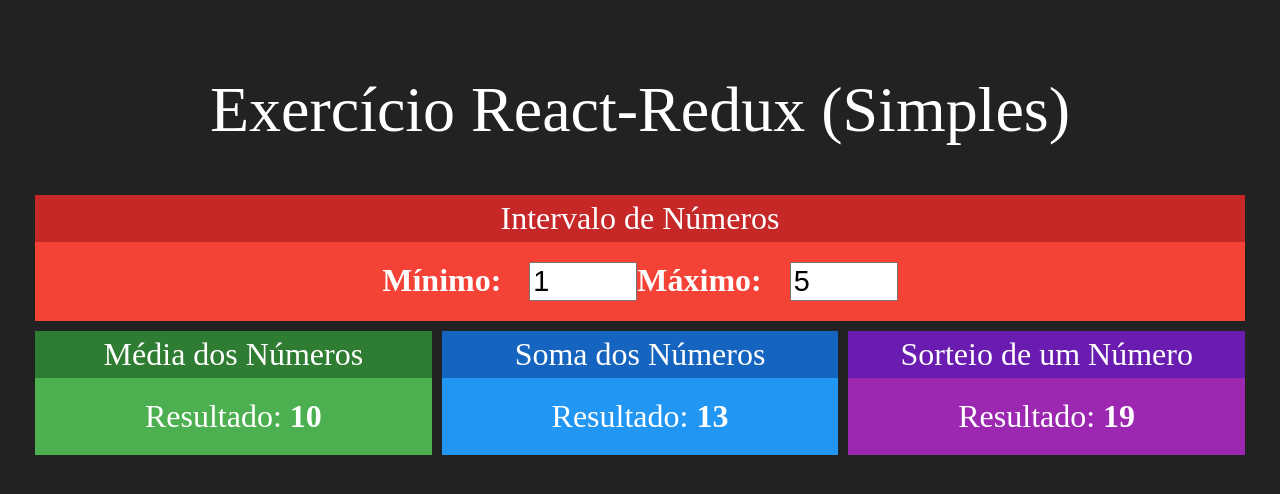
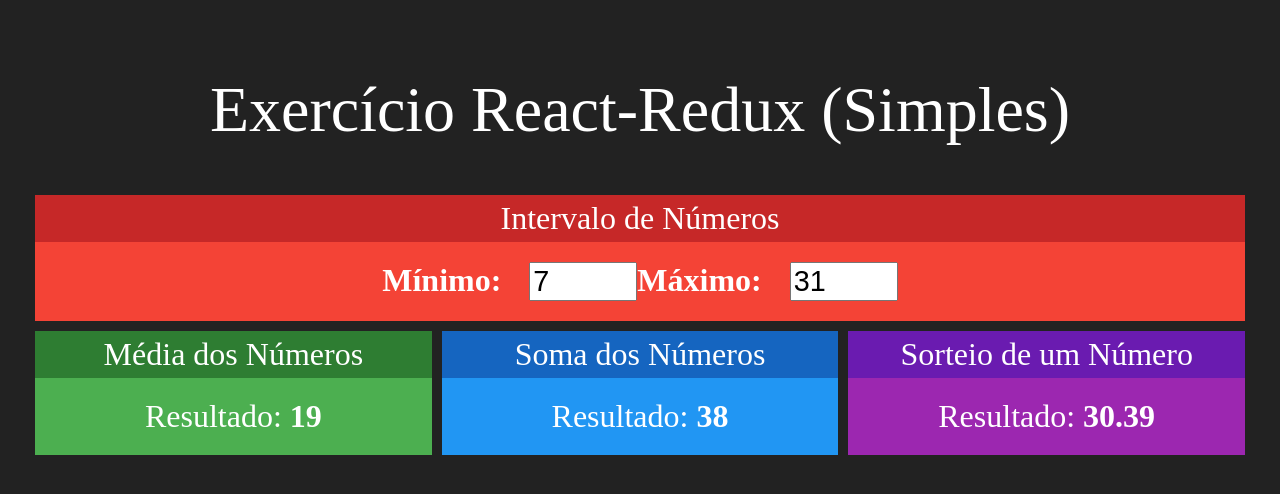
Before and after one commit to Rafael-doctom/redux-simples, a React (Create React App) app: page / in a window 1280 px wide. Shown: the top 494 px of the page. Built offline with nearby package versions, Linux system fonts and the light colour scheme.

Commit message:
124/399 conectando componentes com redux
imports e funções.

```diff
--- a/src/App.js
+++ b/src/App.js
@@ -9,7 +9,6 @@ import "./App.css"
 
 function App() {
 
-
   return (
     <div className="App">
       <h1>Exercício React-Redux (Simples)</h1>
@@ -18,7 +17,7 @@ function App() {
       </div>
       <div className="linha">
         <Media />
-        <Soma  />
+        <Soma />
         <Sorteio />
       </div>
     </div>
--- a/src/components/Intervalo.jsx
+++ b/src/components/Intervalo.jsx
@@ -1,23 +1,34 @@
 /* eslint-disable import/no-anonymous-default-export */
+import React from "react"
+import { connect } from "react-redux"
+import Card from "./Card"
 import "./Intervalo.css"
-import React from "react"
-import Card from "./Card"
 
-export default props => {
+const Intervalo = props => {
 
+    const { min, max } = props
 
     return(
         <Card title="Intervalo de Números" red>
             <div className="Intervalo">
                 <span>
                     <strong>Mínimo: </strong>
-                    <input type="number" value= {1} readOnly/>
+                    <input type="number" value= {min} readOnly/>
                 </span>
                 <span>
                     <strong>Máximo: </strong>
-                    <input type="number" value={5} readOnly/>
+                    <input type="number" value={max} readOnly/>
                 </span>
             </div>
         </Card>
     )
 }
+
+const mapStateToProps = state => {
+    return {
+        min: state.numeros.min,
+        max: state.numeros.max,
+    }
+}
+
+export default connect(mapStateToProps)(Intervalo)
--- a/src/components/Media.jsx
+++ b/src/components/Media.jsx
@@ -1,18 +1,29 @@
 /* eslint-disable import/no-anonymous-default-export */
 import React from "react"
+import { connect } from "react-redux"
 import Card from "./Card"
 
-export default props => {
+const Media = props => {
 
+    const { min, max } = props
 
     return(
         <Card title="Média dos Números" green>
             <div className="Intervalo">
                 <span>
                     <span>Resultado: </span>
-                    <strong>10</strong>
+                    <strong>{(max + min)/2}</strong>
                 </span>
             </div>
         </Card>
     )
 }
+
+const mapStateToProps = state => {
+    return {
+        min: state.numeros.min,
+        max: state.numeros.max,
+    }
+}
+
+export default connect(mapStateToProps)(Media)
--- a/src/components/Soma.jsx
+++ b/src/components/Soma.jsx
@@ -1,18 +1,29 @@
 /* eslint-disable import/no-anonymous-default-export */
 import React from "react"
+import { connect } from "react-redux"
 import Card from "./Card"
 
-export default props => {
+const Soma = props => {
 
+    const { min, max } = props
 
     return(
         <Card title="Soma dos Números" blue>
             <div className="Intervalo">
                 <span>
                     <span>Resultado: </span>
-                    <strong>13</strong>
+                    <strong>{(max + min)}</strong>
                 </span>
             </div>
         </Card>
     )
 }
+
+const mapStateToProps = state => {
+    return {
+        min: state.numeros.min,
+        max: state.numeros.max,
+    }
+}
+
+export default connect(mapStateToProps)(Soma)
--- a/src/components/Sorteio.jsx
+++ b/src/components/Sorteio.jsx
@@ -1,18 +1,29 @@
 /* eslint-disable import/no-anonymous-default-export */
 import React from "react"
+import { connect } from "react-redux"
 import Card from "./Card"
 
-export default props => {
+const Sorteio = props => {
 
+    const { min, max } = props
 
     return(
         <Card title="Sorteio de um Número" purple>
             <div className="Intervalo">
                 <span>
                     <span>Resultado: </span>
-                    <strong>19</strong>
+                    <strong>{(Math.random() * (max - min) + min).toFixed(2)}</strong>
                 </span>
             </div>
         </Card>
     )
 }
+
+const mapStateToProps = state => {
+    return {
+        min: state.numeros.min,
+        max: state.numeros.max,
+    }
+}
+
+export default connect(mapStateToProps)(Sorteio)
--- a/src/store/storeConfig.js
+++ b/src/store/storeConfig.js
@@ -4,8 +4,8 @@ const reducers = combineReducers({
   numeros: function (state, action) {
     console.log(state, action)
     return {
-      min: 1,
-      max: 10,
+      min: 7,
+      max: 31,
     }
   },
   nomes: function (state, action) {
@@ -13,7 +13,8 @@ const reducers = combineReducers({
     return [
       "Ana",
       "Maris",
-      "Joana"
+      "Joana",
+      "Roberto"
     ]
   }
 })
```
